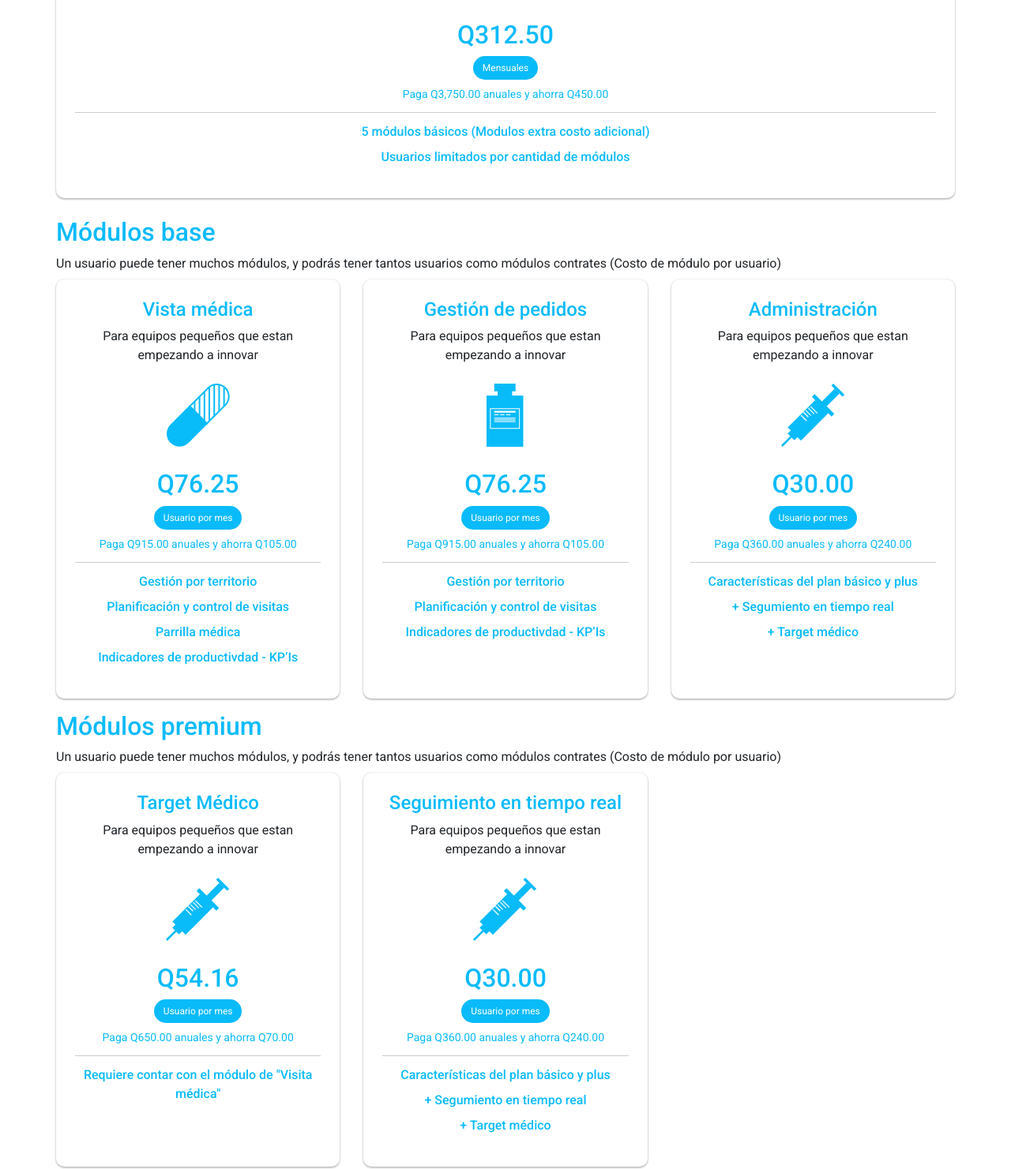
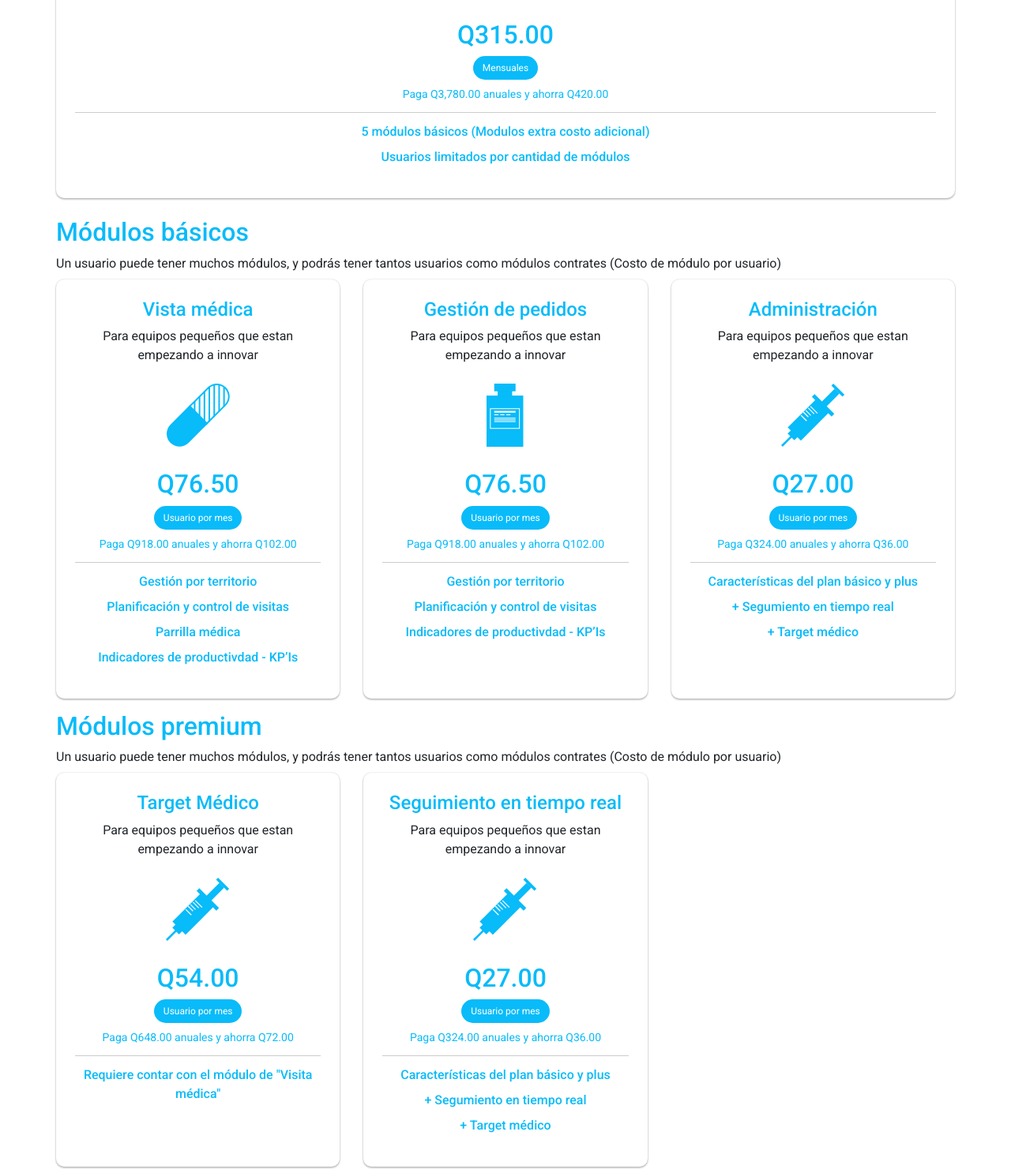
Before and after one commit to eduardomep/MedmigoREP, a website: page precios.html in a window 1280 px wide. Shown: the part 634-2115 px from the top of the page at 79% size. Drawn offline with nearby package versions, Linux system fonts and the light colour scheme.

Commit message:
update pricing

```diff
--- a/precios.html
+++ b/precios.html
@@ -108,9 +108,9 @@
                             <p class="h4 text-primary">Plan base</p>
                             <p>Todo lo que necesitas para utilizar medmigoREP</p>
                             <img src="./img/icons/pill.svg" alt="" class="my-4">
-                            <p class="h2 text-primary m-0  my-1">Q312.50</p>
+                            <p class="h2 text-primary m-0  my-1">Q315.00</p>
                             <div class="price-pill my-1">Mensuales</div>
-                            <p class="text-primary anual-price my-1">Paga Q3,750.00 anuales y ahorra Q450.00</p>
+                            <p class="text-primary anual-price my-1">Paga Q3,780.00 anuales y ahorra Q420.00</p>
                             <div class="divider"></div>
                             <ul class="list-unstyled">
                                 <li class="my-2"><p class="text-primary font-weight-500">5 módulos básicos (Modulos extra costo adicional)</p></li>
@@ -119,7 +119,7 @@
                         </div>
                     </div>
                     <div class="col-12 mb-2">
-                        <h2 class="text-primary">Módulos base</h2>
+                        <h2 class="text-primary">Módulos básicos</h2>
                         <p>Un usuario puede tener muchos módulos, y podrás tener tantos usuarios como módulos contrates (Costo de módulo por usuario) </p>
                     </div>
                     <div class="col-12 my-3 col-lg-4 mt-4 mt-lg-0 text-center">
@@ -127,9 +127,9 @@
                             <p class="h4 text-primary">Vista médica</p>
                             <p>Para equipos pequeños que estan empezando a innovar</p>
                             <img src="./img/icons/pill.svg" alt="" class="my-4">
-                            <p class="h2 text-primary m-0  my-1">Q76.25</p>
+                            <p class="h2 text-primary m-0  my-1">Q76.50</p>
                             <div class="price-pill my-1">Usuario por mes</div>
-                            <p class="text-primary anual-price my-1">Paga Q915.00 anuales y ahorra Q105.00</p>
+                            <p class="text-primary anual-price my-1">Paga Q918.00 anuales y ahorra Q102.00</p>
                             <div class="divider"></div>
                             <ul class="list-unstyled">
                                 <li class="my-2"><p class="text-primary font-weight-500">Gestión por territorio</p></li>
@@ -144,9 +144,9 @@
                             <p class="h4 text-primary">Gestión de pedidos</p>
                             <p>Para equipos pequeños que estan empezando a innovar</p>
                             <img src="./img/icons/syrup.svg" alt="" class="my-4">
-                            <p class="h2 text-primary m-0  my-1">Q76.25</p>
+                            <p class="h2 text-primary m-0  my-1">Q76.50</p>
                             <div class="price-pill my-1">Usuario por mes</div>
-                            <p class="text-primary anual-price my-1">Paga Q915.00 anuales y ahorra Q105.00</p>
+                            <p class="text-primary anual-price my-1">Paga Q918.00 anuales y ahorra Q102.00</p>
                             <div class="divider"></div>
                             <ul class="list-unstyled">
                                 <li class="my-2"><p class="text-primary font-weight-500">Gestión por territorio</p></li>
@@ -160,9 +160,9 @@
                             <p class="h4 text-primary">Administración</p>
                             <p>Para equipos pequeños que estan empezando a innovar</p>
                             <img src="./img/icons/syringe.svg" alt="" class="my-4">
-                            <p class="h2 text-primary m-0  my-1">Q30.00</p>
+                            <p class="h2 text-primary m-0  my-1">Q27.00</p>
                             <div class="price-pill my-1">Usuario por mes</div>
-                            <p class="text-primary anual-price my-1">Paga Q360.00 anuales y ahorra Q240.00</p>
+                            <p class="text-primary anual-price my-1">Paga Q324.00 anuales y ahorra Q36.00</p>
                             <div class="divider"></div>
                             <ul class="list-unstyled">
                                 <li class="my-2"><p class="text-primary font-weight-500">Características del plan básico y plus</p></li>
@@ -180,9 +180,9 @@
                             <p class="h4 text-primary">Target Médico</p>
                             <p>Para equipos pequeños que estan empezando a innovar</p>
                             <img src="./img/icons/syringe.svg" alt="" class="my-4">
-                            <p class="h2 text-primary m-0  my-1">Q54.16</p>
+                            <p class="h2 text-primary m-0  my-1">Q54.00</p>
                             <div class="price-pill my-1">Usuario por mes</div>
-                            <p class="text-primary anual-price my-1">Paga Q650.00 anuales y ahorra Q70.00</p>
+                            <p class="text-primary anual-price my-1">Paga Q648.00 anuales y ahorra Q72.00</p>
                             <div class="divider"></div>
                             <ul class="list-unstyled">
                                 <li class="my-2"><p class="text-primary font-weight-500">Requiere contar con el módulo de "Visita médica"</p></li>
@@ -196,9 +196,9 @@
                             <p class="h4 text-primary">Seguimiento en tiempo real</p>
                             <p>Para equipos pequeños que estan empezando a innovar</p>
                             <img src="./img/icons/syringe.svg" alt="" class="my-4">
-                            <p class="h2 text-primary m-0  my-1">Q30.00</p>
+                            <p class="h2 text-primary m-0  my-1">Q27.00</p>
                             <div class="price-pill my-1">Usuario por mes</div>
-                            <p class="text-primary anual-price my-1">Paga Q360.00 anuales y ahorra Q240.00</p>
+                            <p class="text-primary anual-price my-1">Paga Q324.00 anuales y ahorra Q36.00</p>
                             <div class="divider"></div>
                             <ul class="list-unstyled">
                                 <li class="my-2"><p class="text-primary font-weight-500">Características del plan básico y plus</p></li>
@@ -224,7 +224,7 @@
                         </div>
                     </div>
                     <div class="col-12 mb-2">
-                        <h2 class="text-primary">Módulos base</h2>
+                        <h2 class="text-primary">Módulos básicos</h2>
                         <p>Un usuario puede tener muchos módulos, y podrás tener tantos usuarios como módulos contrates (Costo de módulo por usuario) </p>
                     </div>
                     <div class="col-12 my-3 col-lg-4 mt-4 mt-lg-0 text-center">
@@ -314,8 +314,8 @@
 
     </div>
 
-         <!-- Casos de éxito -->
-         <div class="container success-container my-6">
+        <!-- Casos de éxito -->
+        <!-- <div class="container success-container my-6">
             <h2 class="my-4">Casos de éxito</h2>
             <div class="row">
                 <div class="col-12 col-md-6 p-0 pr-md-2">
@@ -340,7 +340,7 @@
                 </div>
             </div>
             <a href="./casos-de-exito.html" class="text-primary d-block text-center mt-2 font-weight-bold"> Ver todos los casos de éxito</a>
-        </div>
+        </div> -->
 
     <!-- Footer -->
     <footer  class="position-relative">
```
Also changed, not shown: index.html (+2 -2 lines).
